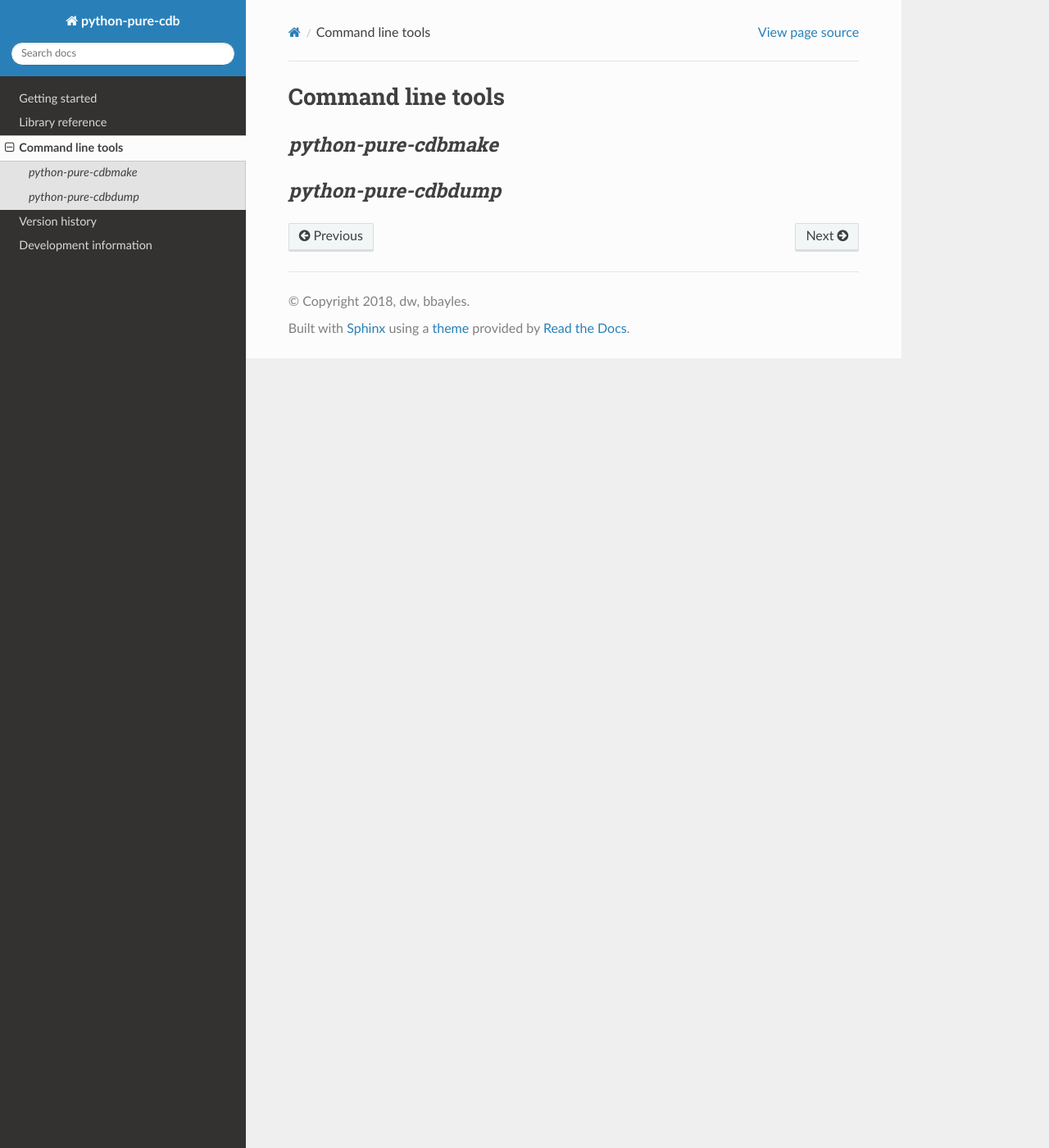
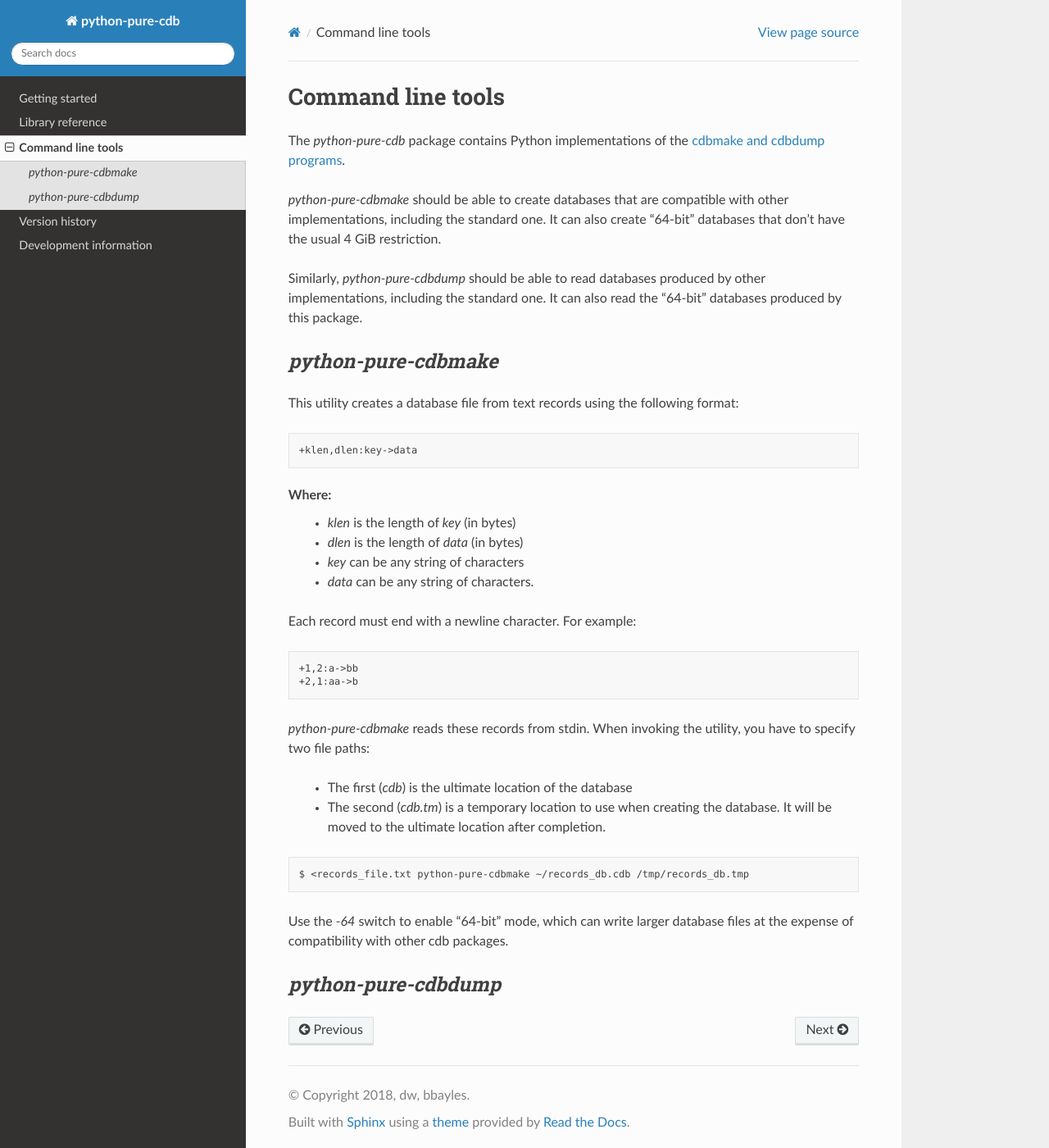
Before and after one commit to bbayles/python-pure-cdb, a Sphinx documentation site: the page built from docs/cli.rst, in a window 1280 px wide and 1400 px high. Shown: the whole window at 82% size. Built offline with Sphinx 7.4.7 and the Read the Docs theme 2.0.0, drawn with Linux system fonts in a browser that asks for light colours.

Commit message:
Update CLI docs

```diff
--- a/docs/cli.rst
+++ b/docs/cli.rst
@@ -1,9 +1,66 @@
 Command line tools
 ==================
+
+The `python-pure-cdb` package contains Python implementations of the
+`cdbmake and cdbdump programs <https://cr.yp.to/cdb/cdbmake.html>`_.
+
+`python-pure-cdbmake` should be able to create databases that are compatible
+with other implementations, including the standard one.
+It can also create "64-bit" databases that don't have the usual 4 GiB
+restriction.
+
+Similarly, `python-pure-cdbdump` should be able to read databases produced
+by other implementations, including the standard one.
+It can also read the "64-bit" databases produced by this package.
 
 `python-pure-cdbmake`
 ---------------------
 
+This utility creates a database file from text records using the following
+format:
+
+.. code-block:: none
+
+    +klen,dlen:key->data
+
+Where:
+    * `klen` is the length of `key` (in bytes)
+    * `dlen` is the length of `data` (in bytes)
+    * `key` can be any string of characters
+    * `data` can be any string of characters.
+
+Each record must end with a newline character. For example:
+
+.. code-block:: none
+
+    +1,2:a->bb
+    +2,1:aa->b
+
+`python-pure-cdbmake` reads these records from stdin. When invoking the
+utility, you have to specify two file paths:
+
+    * The first (`cdb`) is the ultimate location of the database
+    * The second (`cdb.tm`) is a temporary location to use when creating the
+      database. It will be moved to the ultimate location after completion.
+
+.. code-block:: shell
+
+    $ <records_file.txt python-pure-cdbmake ~/records_db.cdb /tmp/records_db.tmp
+
+Use the `-64` switch to enable "64-bit" mode, which can write larger database
+files at the expense of compatibility with other cdb packages.
 
 `python-pure-cdbdump`
 ---------------------
+
+.. code-block
+
+    python-pure-cdbdump -h
+    usage: python-pure-cdbdump [-h] [-64]
+
+    Python version of djb's cdbdump. Supports standard 32-bit cdb files as well as
+    64-bit variants.
+
+    optional arguments:
+      -h, --help  show this help message and exit
+      -64         Use non-standard 64-bit file offsets
--- a/docs/library.rst
+++ b/docs/library.rst
@@ -50,7 +50,7 @@ pairs) stored in the database.
 
 The `in` operator can be used to test whether a key is present in the database.
 
-    >>> b'k1` in reader
+    >>> b'k1' in reader
     True
     >>> b'k3' in reader
     False
```
Also changed, not shown: other parts of docs/library.rst (+2 -0 lines).
